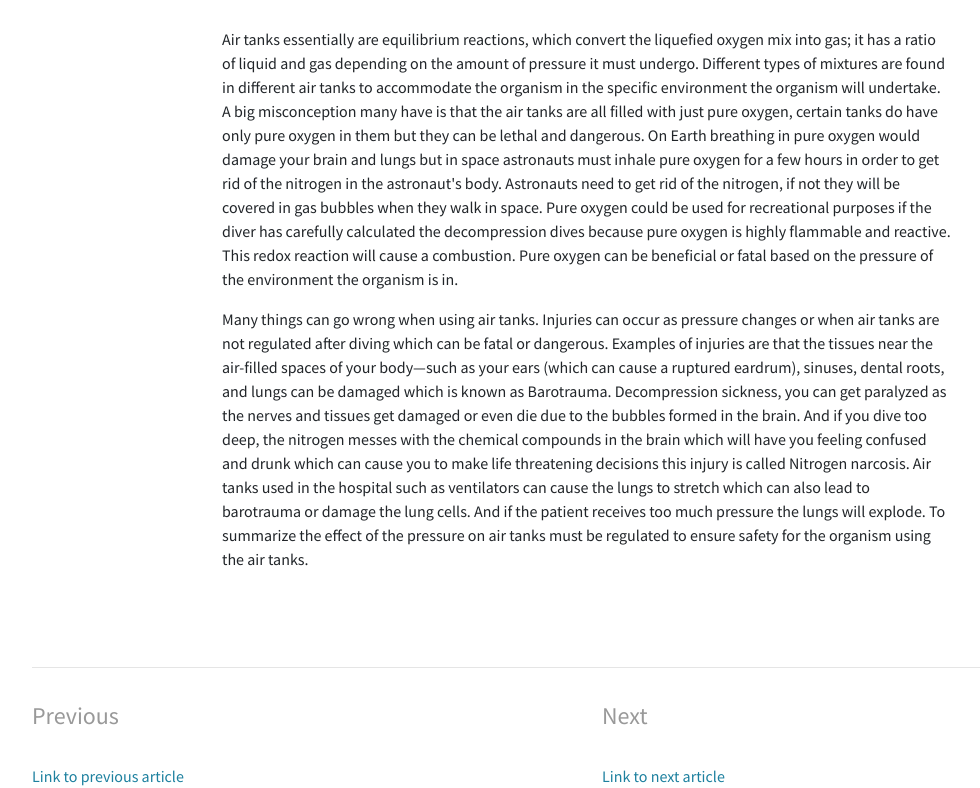
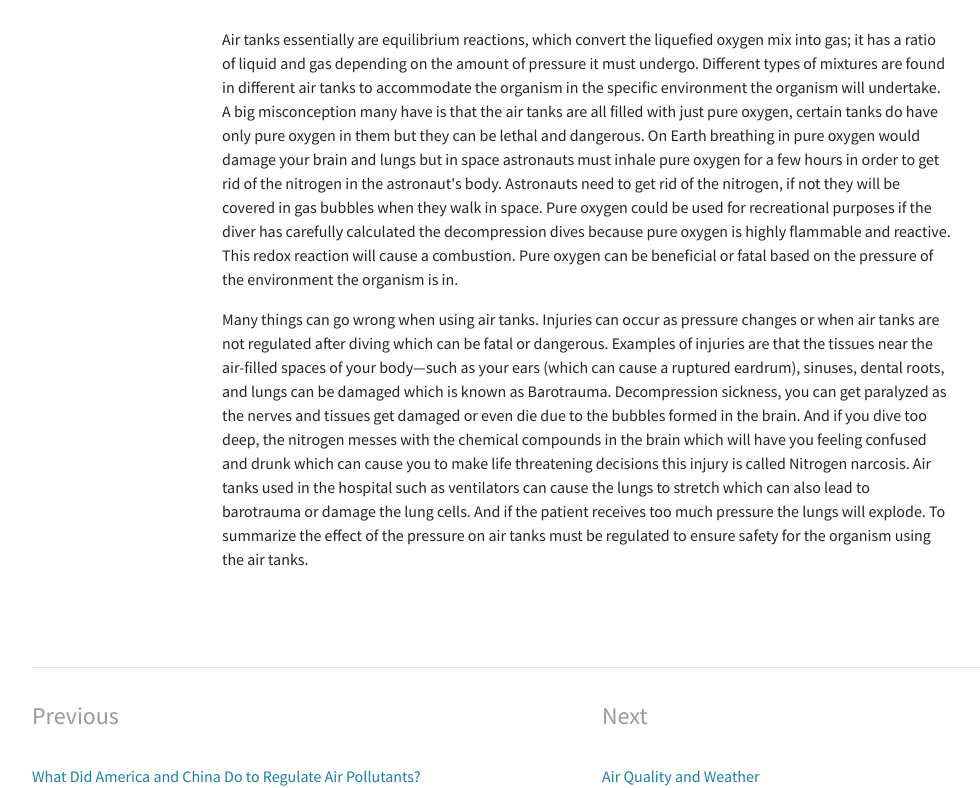
Before and after one commit to lydiay3590/periodical-2020, a website: page article/air-tanks.html in a window 1280 px wide. Shown: the part 1522-2310 px from the top of the page, without its empty margins (53-1033 px from the left). Drawn offline with Linux system fonts and the light colour scheme.

Commit message:
change article link names in ikram's article

```diff
--- a/article/air-tanks.html
+++ b/article/air-tanks.html
@@ -88,7 +88,7 @@
           <div class="prev-nav">
             <a href="what-did-america-and-china-do-to-regulate-air-pollutants.html" rel="prev">
               <span>Previous</span>
-              Link to previous article
+              What Did America and China Do to Regulate Air Pollutants?
             </a>
           </div>
         </div>
@@ -96,7 +96,7 @@
           <div class="next-nav">
             <a href="air-quality-and-weather.html" rel="next">
               <span>Next</span>
-              Link to next article
+              Air Quality and Weather
             </a>
           </div>
         </div>
```
